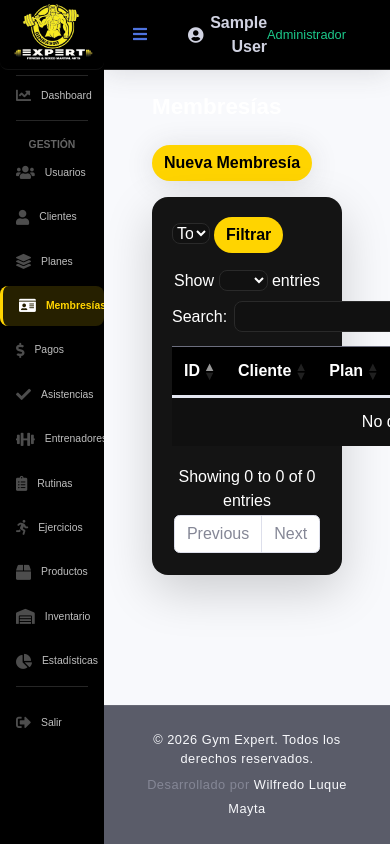
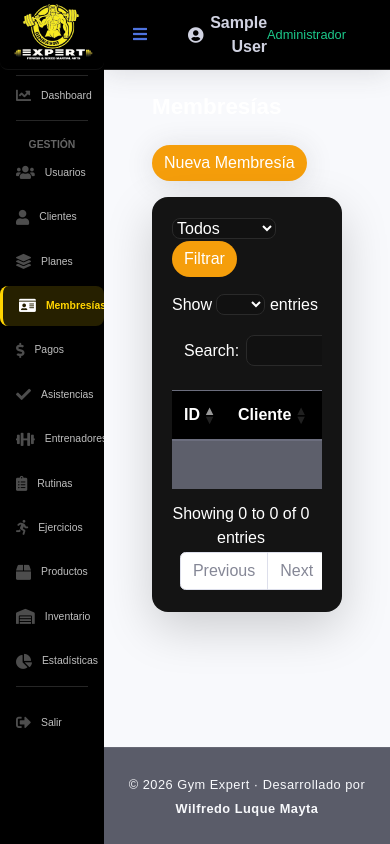
Before and after one commit to wilfredoluque/Gym-Expert-2026-M, a Flask app: page /membresias/ in a window 390 px wide. Run offline with Flask 3, Linux system fonts and the light colour scheme; the visitor is signed in with stand-in values (Sample User, id 1); lists and menus that the app fills with data are empty; some libraries are stand-ins or nearby versions.

Commit message:
Mejoras dashboard y vistas de membresías

```diff
--- a/static/css/custom-dashboard.css
+++ b/static/css/custom-dashboard.css
@@ -242,3 +242,27 @@ body{
 .footer span {
     color: #0d6efd;
 }
+/* =============================
+   FIX TABLAS EN MOBILE
+============================= */
+@media (max-width: 768px) {
+
+  .table-responsive {
+    overflow-x: auto;
+    -webkit-overflow-scrolling: touch;
+  }
+
+  table.dataTable {
+    width: 100% !important;
+  }
+
+  .dataTables_wrapper .dataTables_filter,
+  .dataTables_wrapper .dataTables_length {
+    text-align: left;
+    margin-bottom: 10px;
+  }
+
+  .dataTables_wrapper .dataTables_paginate {
+    text-align: center;
+  }
+}
--- a/static/css/custom.css
+++ b/static/css/custom.css
@@ -136,3 +136,8 @@
 .select2-search__field {
     border-radius: 6px;
 }
+@media (max-width: 768px) {
+  .card {
+    overflow-x: auto;
+  }
+}
--- a/templates/base.html
+++ b/templates/base.html
@@ -22,6 +22,7 @@
 
     <!-- DATATABLES -->
     <link href="https://cdn.datatables.net/1.13.6/css/dataTables.bootstrap5.min.css" rel="stylesheet">
+    <link href="https://cdn.datatables.net/responsive/2.5.0/css/responsive.bootstrap5.min.css" rel="stylesheet">
 </head>
 
 <body id="page-top">
@@ -33,15 +34,14 @@
         <!-- LOGO -->
         <a class="sidebar-brand d-flex align-items-center justify-content-center flex-column"
            href="{{ url_for('dashboard.index') }}">
-
             <img src="{{ url_for('static', filename='img/logo_gym_expres.jpeg') }}"
                  style="width:85px; margin-bottom:5px;">
-
             <div class="sidebar-brand-text mx-1">Gym Expert</div>
         </a>
 
         <hr class="sidebar-divider my-0">
 
+        <!-- DASHBOARD -->
         <li class="nav-item {{ is_active('/dashboard') }}">
             <a class="nav-link" href="{{ url_for('dashboard.index') }}">
                 <i class="fas fa-chart-line"></i>
@@ -55,79 +55,91 @@
         {% if session.get('user_rol') == 'admin' %}
         <li class="nav-item {{ is_active('/usuarios') }}">
             <a class="nav-link" href="{{ url_for('usuarios.index') }}">
-                <i class="fas fa-users"></i><span>Usuarios</span>
+                <i class="fas fa-users"></i>
+                <span>Usuarios</span>
             </a>
         </li>
         {% endif %}
 
         <li class="nav-item {{ is_active('/clientes') }}">
             <a class="nav-link" href="{{ url_for('clientes.index') }}">
-                <i class="fas fa-user"></i><span>Clientes</span>
+                <i class="fas fa-user"></i>
+                <span>Clientes</span>
             </a>
         </li>
 
         {% if session.get('user_rol') == 'admin' %}
         <li class="nav-item {{ is_active('/planes') }}">
             <a class="nav-link" href="{{ url_for('planes.index') }}">
-                <i class="fas fa-layer-group"></i><span>Planes</span>
+                <i class="fas fa-layer-group"></i>
+                <span>Planes</span>
             </a>
         </li>
         {% endif %}
 
         <li class="nav-item {{ is_active('/membresias') }}">
             <a class="nav-link" href="{{ url_for('membresias.index') }}">
-                <i class="fas fa-id-card"></i><span>Membresías</span>
+                <i class="fas fa-id-card"></i>
+                <span>Membresías</span>
             </a>
         </li>
 
         {% if session.get('user_rol') == 'admin' %}
         <li class="nav-item {{ is_active('/pagos') }}">
             <a class="nav-link" href="{{ url_for('pagos.index') }}">
-                <i class="fas fa-dollar-sign"></i><span>Pagos</span>
+                <i class="fas fa-dollar-sign"></i>
+                <span>Pagos</span>
             </a>
         </li>
         {% endif %}
 
         <li class="nav-item {{ is_active('/asistencias') }}">
             <a class="nav-link" href="{{ url_for('asistencias.index') }}">
-                <i class="fas fa-check"></i><span>Asistencias</span>
+                <i class="fas fa-check"></i>
+                <span>Asistencias</span>
             </a>
         </li>
 
         <li class="nav-item {{ is_active('/entrenadores') }}">
             <a class="nav-link" href="{{ url_for('entrenadores.index') }}">
-                <i class="fas fa-dumbbell"></i><span>Entrenadores</span>
+                <i class="fas fa-dumbbell"></i>
+                <span>Entrenadores</span>
             </a>
         </li>
 
         <li class="nav-item {{ is_active('/rutinas') }}">
             <a class="nav-link" href="{{ url_for('rutinas.index') }}">
-                <i class="fas fa-clipboard-list"></i><span>Rutinas</span>
+                <i class="fas fa-clipboard-list"></i>
+                <span>Rutinas</span>
             </a>
         </li>
 
         <li class="nav-item {{ is_active('/ejercicios') }}">
             <a class="nav-link" href="{{ url_for('ejercicios.index') }}">
-                <i class="fas fa-running"></i><span>Ejercicios</span>
+                <i class="fas fa-running"></i>
+                <span>Ejercicios</span>
             </a>
         </li>
 
         {% if session.get('user_rol') == 'admin' %}
         <li class="nav-item {{ is_active('/productos') }}">
             <a class="nav-link" href="{{ url_for('productos.index') }}">
-                <i class="fas fa-box"></i><span>Productos</span>
+                <i class="fas fa-box"></i>
+                <span>Productos</span>
             </a>
         </li>
 
         <li class="nav-item {{ is_active('/inventario') }}">
             <a class="nav-link" href="{{ url_for('inventario.index') }}">
-                <i class="fas fa-warehouse"></i><span>Inventario</span>
+                <i class="fas fa-warehouse"></i>
+                <span>Inventario</span>
             </a>
         </li>
 
         <li class="nav-item {{ is_active('/estadisticas') }}">
             <a class="nav-link" href="{{ url_for('estadistica.index') }}">
-                <i class="fas fa-chart-pie"></i><span>Estadísticas</span>
+                <i class="fas fa-chart-pie"></i>
+                <span>Estadísticas</span>
             </a>
         </li>
         {% endif %}
@@ -136,7 +148,8 @@
 
         <li class="nav-item">
             <a class="nav-link" href="{{ url_for('auth.logout') }}">
-                <i class="fas fa-sign-out-alt"></i><span>Salir</span>
+                <i class="fas fa-sign-out-alt"></i>
+                <span>Salir</span>
             </a>
         </li>
     </ul>
@@ -153,7 +166,7 @@
                 </button>
 
                 <ul class="navbar-nav ml-auto">
-                    <li class="nav-item no-arrow text-right mr-3">
+                    <li class="nav-item text-right mr-3">
                         <span class="nav-link">
                             <i class="fas fa-user-circle"></i>
                             <b>{{ session.get('user_nombre') }}</b><br>
@@ -171,24 +184,17 @@
             <div class="container-fluid">
                 {% block content %}{% endblock %}
             </div>
-
         </div>
 
         <!-- FOOTER -->
         <footer class="footer py-4 bg-dark text-center text-light">
-    <div class="container">
-        <small class="d-block mb-1">
-            © {{ current_year }} Gym Expert. Todos los derechos reservados.
-        </small>
-
-        <small class="text-secondary">
-            Desarrollado por <span class="fw-semibold text-light">Wilfredo Luque Mayta</span>
-        </small>
-    </div>
-</footer>
+            <small>
+                © {{ current_year }} Gym Expert · Desarrollado por
+                <strong>Wilfredo Luque Mayta</strong>
+            </small>
+        </footer>
 
     </div>
-
 </div>
 
 <!-- JS -->
@@ -198,14 +204,8 @@
 
 <script src="https://cdn.jsdelivr.net/npm/select2@4.1.0-rc.0/dist/js/select2.min.js"></script>
 <script src="https://cdn.datatables.net/1.13.6/js/jquery.dataTables.min.js"></script>
-
-
+<script src="https://cdn.datatables.net/1.13.6/js/dataTables.bootstrap5.min.js"></script>
 
 {% block extra_js %}{% endblock %}
-
-
-
-
-
 </body>
 </html>
--- a/templates/membresias/index.html
+++ b/templates/membresias/index.html
@@ -7,17 +7,17 @@
     <h2 class="fw-bold mb-4">Membresías</h2>
 
     <a href="{{ url_for('membresias.create') }}"
-class="btn btn-primary rounded-pill shadow mb-3">
-<i class="bi bi-plus-circle"></i> Nueva Membresía
+       class="btn btn-warning rounded-pill shadow mb-3">
+        Nueva Membresía
     </a>
 
     <div class="card shadow-lg border-0">
         <div class="card-body">
 
-<!-- 🔥 FILTRO POR MES -->
+            <!-- FILTRO POR MES -->
             <form method="GET" class="mb-3">
-<select name="mes" class="form-select w-25 d-inline">
-<option value="">Todos los meses</option>
+                <select name="mes" class="form-select w-auto d-inline">
+                    <option value="">Todos</option>
 
                     {% set meses = [
                         "Enero","Febrero","Marzo","Abril","Mayo","Junio",
@@ -32,13 +32,16 @@ class="btn btn-primary rounded-pill shadow mb-3">
                     {% endfor %}
                 </select>
 
-<button class="btn btn-primary ms-2">Filtrar</button>
+                <button class="btn btn-warning ms-2">Filtrar</button>
             </form>
 
+            <!-- TABLA -->
+            <div class="table-responsive">
                 <table id="tablaMembresias"
-class="table table-striped table-hover text-center">
+                       class="table table-dark table-striped table-hover text-center"
+                       style="width:100%">
 
-<thead class="table-dark">
+                    <thead>
                         <tr>
                             <th>ID</th>
                             <th>Cliente</th>
@@ -58,7 +61,6 @@ class="table table-striped table-hover text-center">
                             <td>{{ m.plan.nombre }}</td>
                             <td>{{ m.fecha_inicio.strftime("%d/%m/%Y") }}</td>
                             <td>{{ m.fecha_fin.strftime("%d/%m/%Y") }}</td>
-
                             <td>
                                 {% if m.estado_actual == "activa" %}
                                     <span class="badge bg-success">Activa</span>
@@ -66,17 +68,16 @@ class="table table-striped table-hover text-center">
                                     <span class="badge bg-danger">Vencida</span>
                                 {% endif %}
                             </td>
-
                             <td>
                                 <a href="{{ url_for('membresias.edit', id=m.id) }}"
                                    class="btn btn-warning btn-sm rounded-pill">
-<i class="bi bi-pencil"></i>Editar
+                                    Editar
                                 </a>
 
                                 <a href="{{ url_for('membresias.delete', id=m.id) }}"
                                    class="btn btn-danger btn-sm rounded-pill"
                                    onclick="return confirm('¿Eliminar?')">
-<i class="bi bi-trash"></i>Eliminar
+                                    Eliminar
                                 </a>
                             </td>
                         </tr>
@@ -84,6 +85,7 @@ onclick="return confirm('¿Eliminar?')">
                     </tbody>
 
                 </table>
+            </div>
 
         </div>
     </div>
@@ -91,14 +93,13 @@ onclick="return confirm('¿Eliminar?')">
 {% endblock %}
 
 {% block extra_js %}
-<script src="https://code.jquery.com/jquery-3.7.1.min.js"></script>
-<script src="https://cdn.datatables.net/1.13.6/js/jquery.dataTables.min.js"></script>
-<script src="https://cdn.datatables.net/1.13.6/js/dataTables.bootstrap5.min.js"></script>
-
 <script>
-$(document).ready(function() {
+$(document).ready(function () {
     $('#tablaMembresias').DataTable({
         pageLength: 7,
+        responsive: false,      // 🔴 CLAVE: desactiva filas hijas
+        scrollX: true,          // ✅ scroll horizontal como PAGOS
+        autoWidth: false,
         language: {
             url: "//cdn.datatables.net/plug-ins/1.13.6/i18n/es-ES.json"
         }
```
Also changed, not shown: templates/membresias/create.html (+8 -8 lines), templates/membresias/edit.html (+6 -10 lines). Lines whose indentation alone changed are shown as unchanged.
